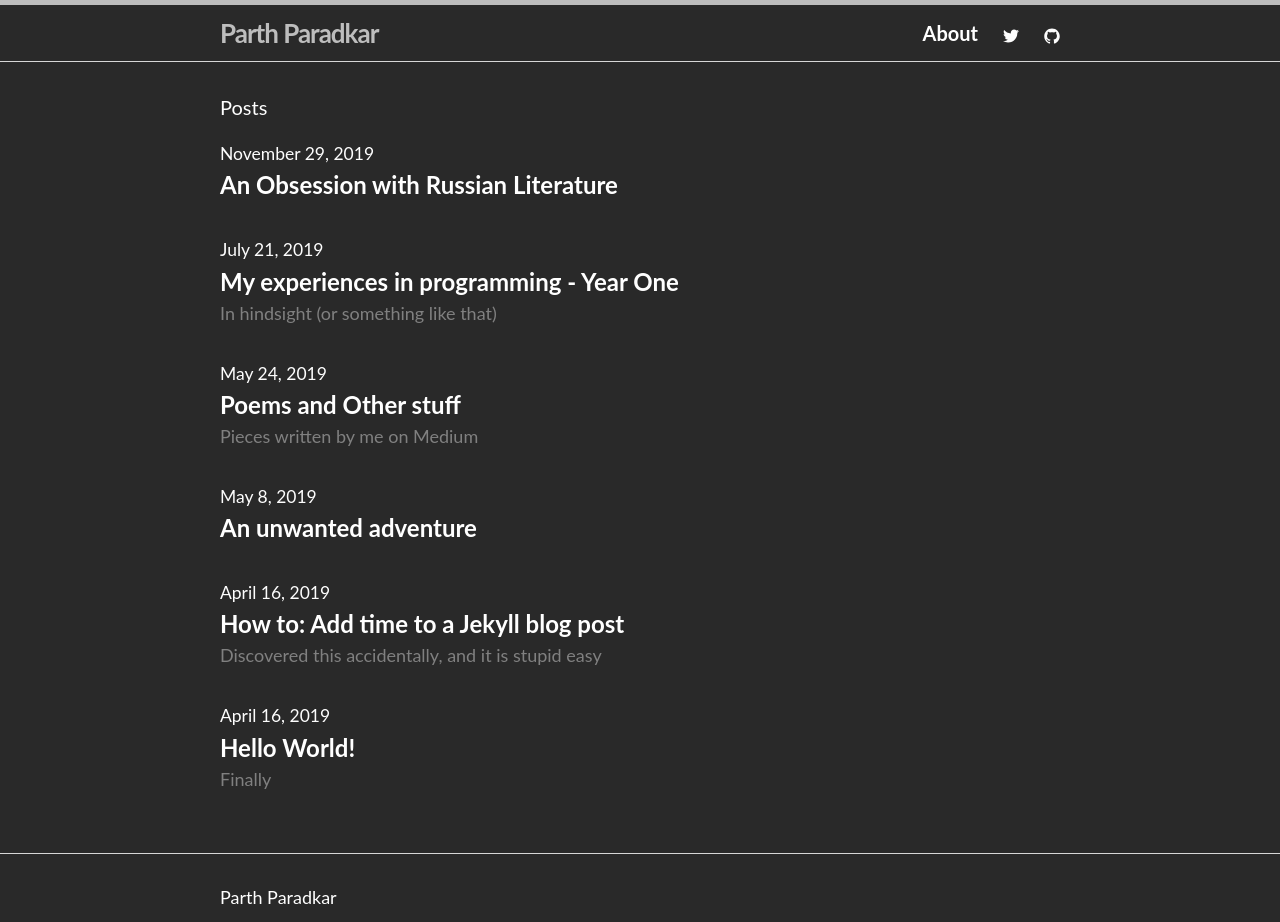
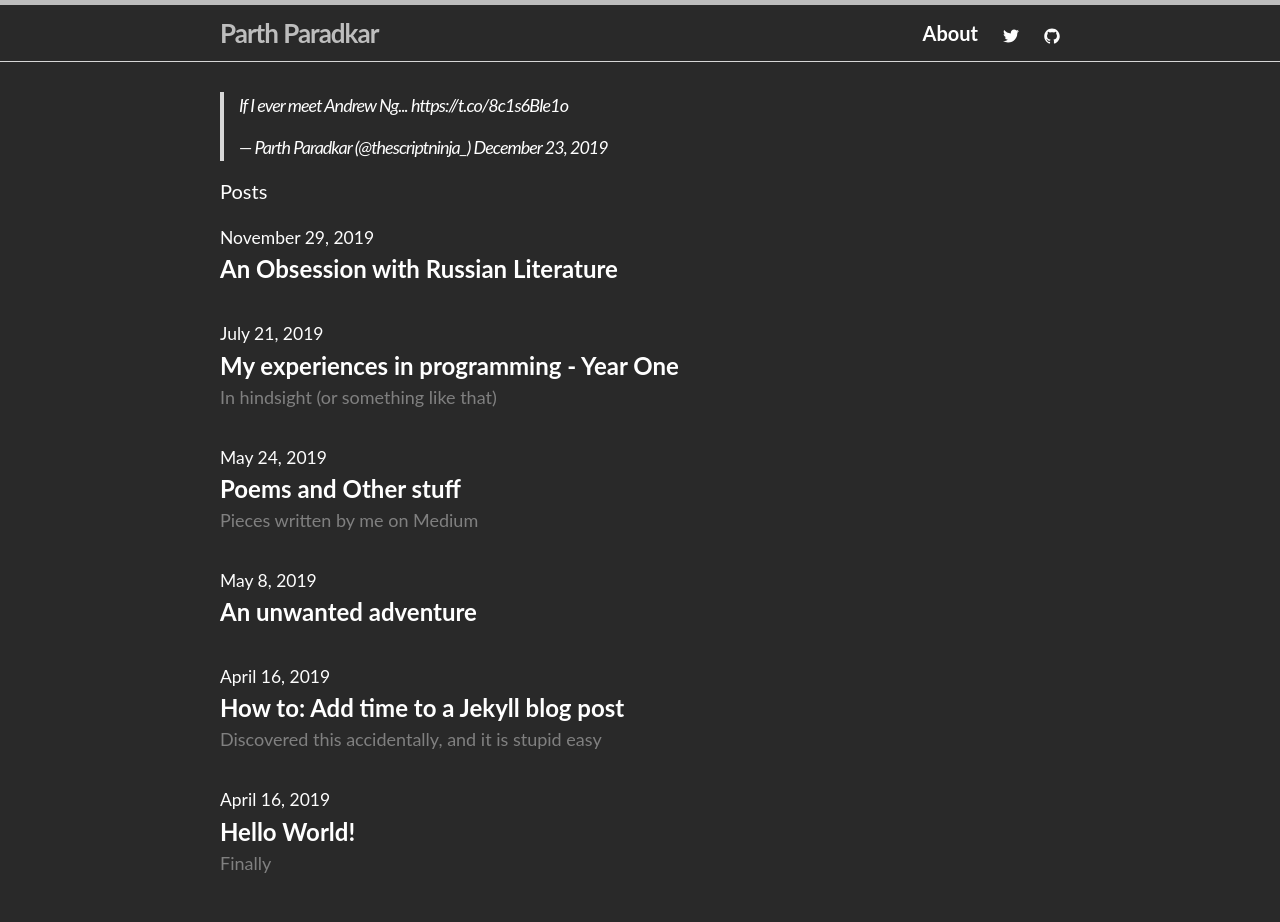
Before and after one commit to tweet-sevak/thescriptninja.github.io, a Jekyll site: the page built from index.html, in a window 1280 px wide, cut to the strip 0-922 px from the top of the page. Built offline with Jekyll 4.4.1, drawn with Linux system fonts in a browser that asks for light colours; comment, search, counter and statistics services are not loaded.

Commit message:
tweet-2019-12-23

```diff
--- a/index.html
+++ b/index.html
@@ -2,6 +2,12 @@
 layout: default
 ---
 <div class="home">
+
+  <h1 class="page-heading">
+    <div class="latest-tweet">
+      <blockquote class="twitter-tweet"><p lang="en" dir="ltr">If I ever meet Andrew Ng... <a href="https://t.co/8c1s6BIe1o">https://t.co/8c1s6BIe1o</a></p>&mdash; Parth Paradkar (@thescriptninja_) <a href="https://twitter.com/thescriptninja_/status/1209118791478546432?ref_src=twsrc%5Etfw">December 23, 2019</a></blockquote> <script async src="https://platform.twitter.com/widgets.js" charset="utf-8"></script>
+    </div>
+  </h1>
 
   <h1 class="page-heading">Posts</h1>
 
```
